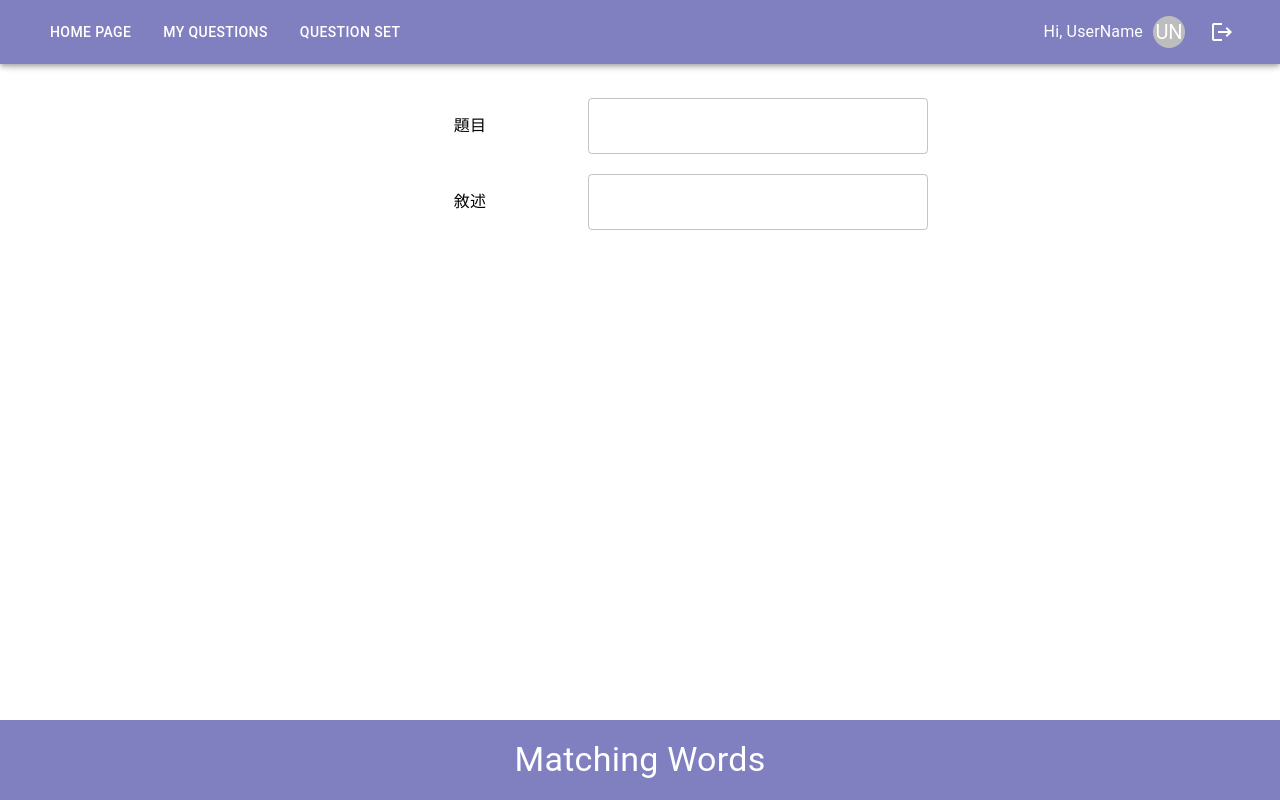
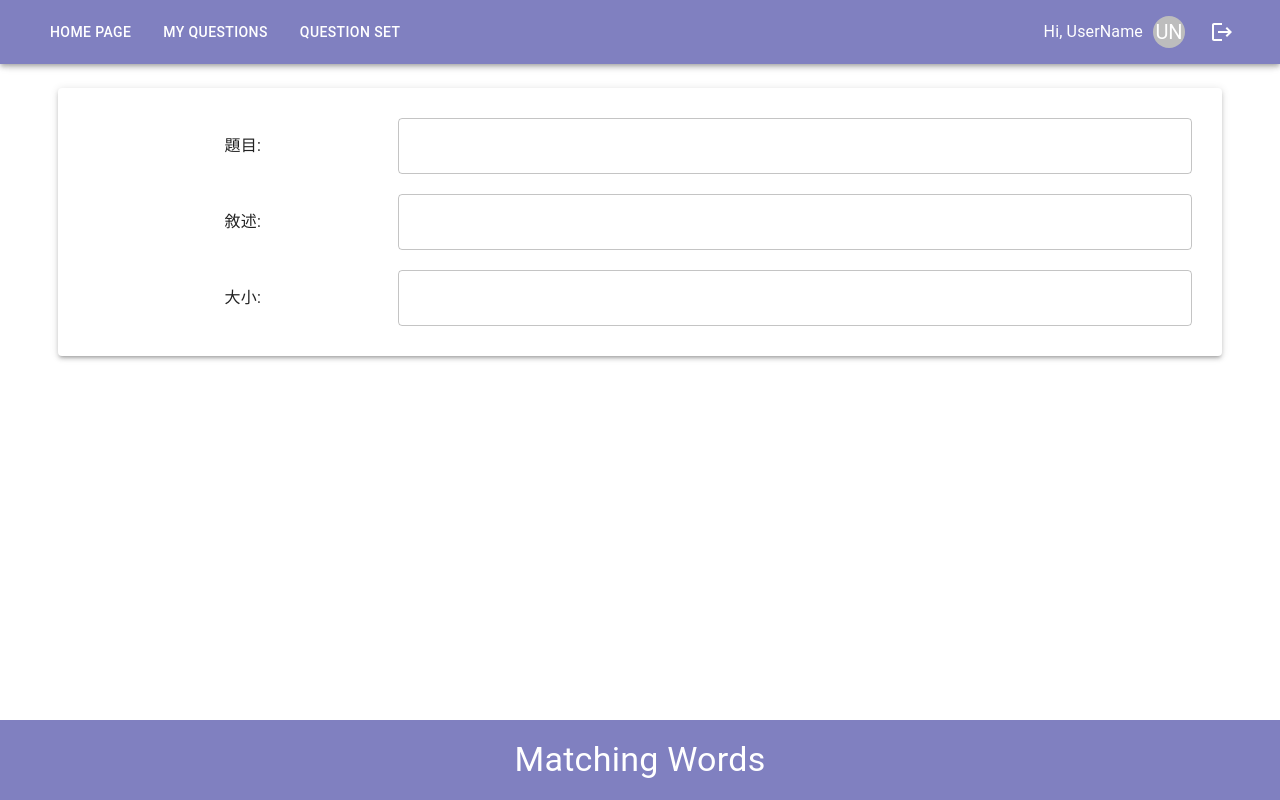
Before and after one commit to ray-qwer/matchword, a React (Create React App) app in the folder matchword_frontend/: page /createProb in a window 1280 px wide. Built offline with nearby package versions, Linux system fonts and the light colour scheme.

Commit message:
selector adding to textarea

```diff
--- a/matchword_frontend/src/components/ProblemCard.js
+++ b/matchword_frontend/src/components/ProblemCard.js
@@ -16,23 +16,23 @@ import DeleteIcon from '@mui/icons-material/Delete';
 import EditIcon from '@mui/icons-material/Edit';
 import Tooltip from '@mui/material/Tooltip';
 
-const ITEM_HEIGHT = 48;
+
 function ProblemCard(props){
     // props.children
-    const options = ["delete","edit","share"];
-    const [anchorEl, setAnchorEl] = useState(null);
-    const [chosen, setChosen] = useState('');
-    const handleClick = (event) =>{
-        setAnchorEl(event.currentTarget);
-    };
-    const handleClose = () =>{
-        setAnchorEl(null);
-    };
-    const optionHandleClose = (option) =>{
-        handleClose();
-        setChosen(option);
-    }
-    const open = Boolean(anchorEl);
+    // const options = ["delete","edit","share"];
+    // const [anchorEl, setAnchorEl] = useState(null);
+    // const [chosen, setChosen] = useState('');
+    // const handleClick = (event) =>{
+    //     setAnchorEl(event.currentTarget);
+    // };
+    // const handleClose = () =>{
+    //     setAnchorEl(null);
+    // };
+    // const optionHandleClose = (option) =>{
+    //     handleClose();
+    //     setChosen(option);
+    // }
+    // const open = Boolean(anchorEl);
 
     return (
         <Card variant="outlined" sx={{minWidth:"250px", height:"160px", borderRadius:5,display:"flex",flexDirection:"column",justifyContent:"space-between",marginX:"20px",marginY:"20px"}}>
@@ -71,7 +71,6 @@ function ProblemCard(props){
                 </Box>
 
             </CardActions>
-                    {/* <Button onClick={()=>{console.log(props)}}> Props </Button> */}
 
         </Card>
     )
--- a/matchword_frontend/src/pages/CreateProb.js
+++ b/matchword_frontend/src/pages/CreateProb.js
@@ -2,31 +2,47 @@ import React, { useState } from 'react';
 import Container from '@mui/material/Container';
 import TextField from '@mui/material/TextField';
 import Typography from '@mui/material/Typography';
-import Box from "@mui/material/Box"
+import Box from "@mui/material/Box";
+import Paper from "@mui/material/Paper";
 function CreateProb(props){
 
     return(
+        <Container sx={{display:"flex",flexGrow:1}}>
             <Container sx={{paddingY:"24px", display:"flex", flexDirection:"column",flexGrow:1, alignItems:"center"}}>
+                <Paper elevation={3} sx={{display:"flex", width:"100%", flexDirection:"column", paddingX:"30px", paddingY:"20px"}}>
                     <TextArea>
-                <Typography>題目</Typography>
+                        <Typography>題目:</Typography>
                     </TextArea>
                     <TextArea>
-                <Typography>敘述</Typography>
+                        <Typography>敘述:</Typography>
                     </TextArea>
+                    <TextArea variant="select">
+                        <Typography>大小:</Typography>
+                    </TextArea>
+                </Paper>
+                {/* another paper here */}
+            </Container>
         </Container>
     )
 }
 
 function TextArea(props){
     const child = props.children
+    const variant = props.variant===undefined? "text": props.variant;
     return(
         <Box sx={{display:"inherit", flexDirection:"row" ,justifyContent:"space-around",minWidth:"50%", marginY: "10px"}}>
-            <Box sx={{display:"inherit",flexGrow:1, width:"33%", justifyContent:"center",alignItems:"center"}}>
+            <Box sx={{display:"inherit",flexGrow:1, justifyContent:"center",alignItems:"center"}}>
                 {child}
             </Box>
-            <Box sx={{display:"inherit",flexGrow: 2, maxWidth:"66%"}}>
+            { variant === "text"?
+                (<Box sx={{display:"inherit",flexGrow: 2}}>
                     <TextField sx={{width:"100%"}}></TextField>
-            </Box>
+                </Box>)
+                :
+                (<Box sx={{display:"inherit",flexGrow: 2}}>
+                    <TextField sx={{width:"100%"}}></TextField>
+                </Box>)
+            }
         </Box>
     )
 }
```
Lines whose indentation alone changed are shown as unchanged.
